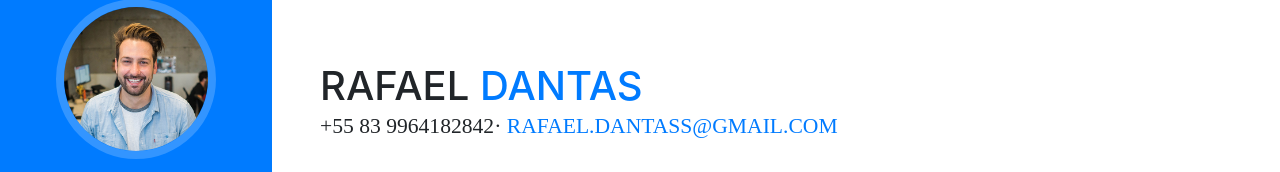
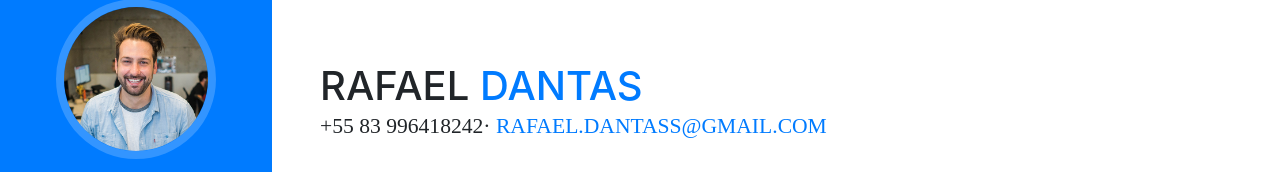
Before and after one commit to rafaeldantass-zz/rdantasss.github.io, a website with bundled scripts: page index.html in a window 1280 px wide. Shown: the part 197-369 px from the top of the page. Built offline with nearby package versions, Linux system fonts and the light colour scheme; a web font is replaced by a local one.

Commit message:
Correção Telefone
Correção do número de telefone na apresentação.

```diff
--- a/index.html
+++ b/index.html
@@ -68,7 +68,7 @@
           <h1 class="mb-0">Rafael
             <span class="text-primary">Dantas</span>
           </h1>
-          <div class="subheading mb-5">+55 83 9964182842·
+          <div class="subheading mb-5">+55 83 996418242·
             <a href="mailto:name@email.com">rafael.dantass@gmail.com</a>
           </div>
           <p class="mb-5">Analista de Dados no Armazém Paraíba. Buscando sempre conhecimento na área de Banco de Dados e análise de dados.</p>
```
